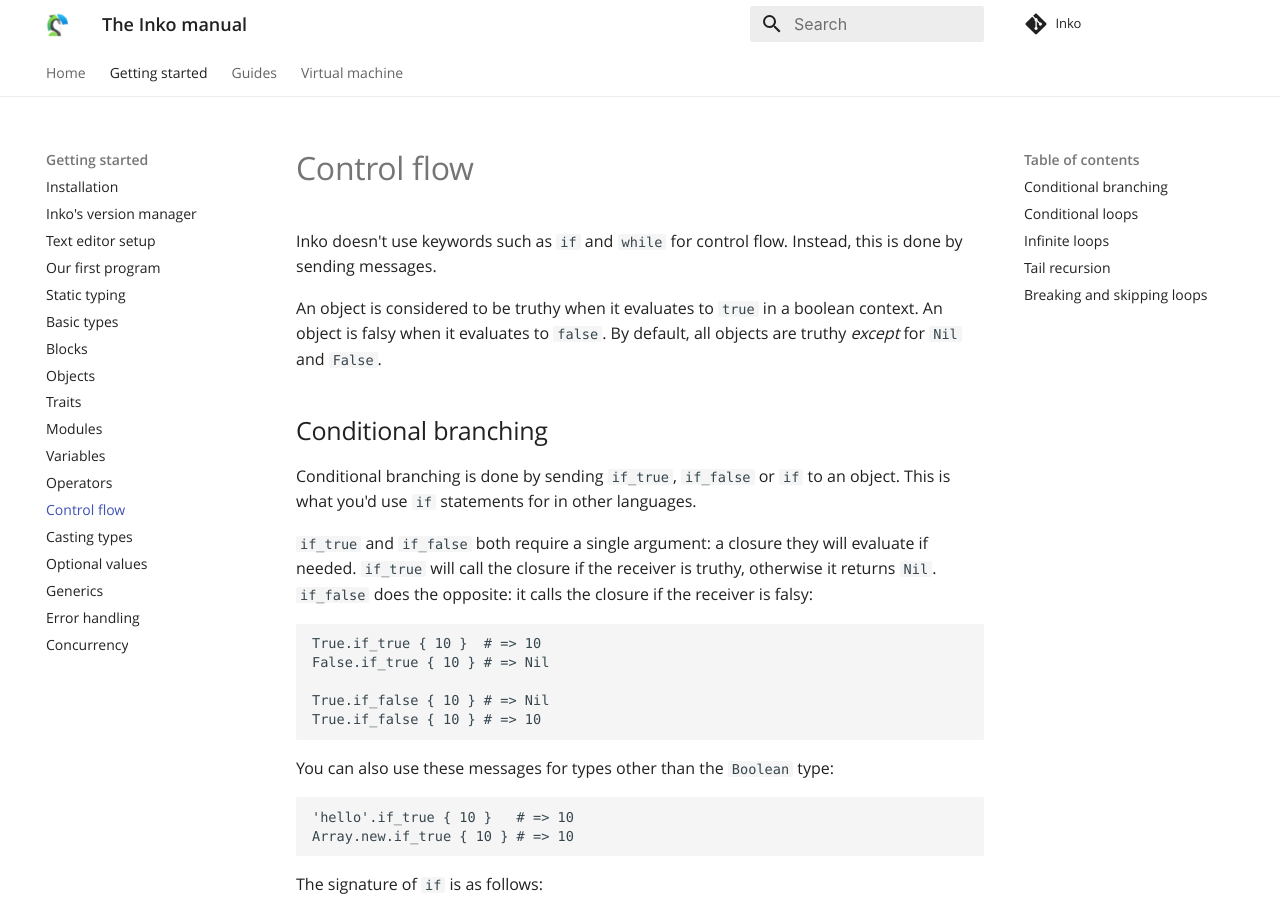
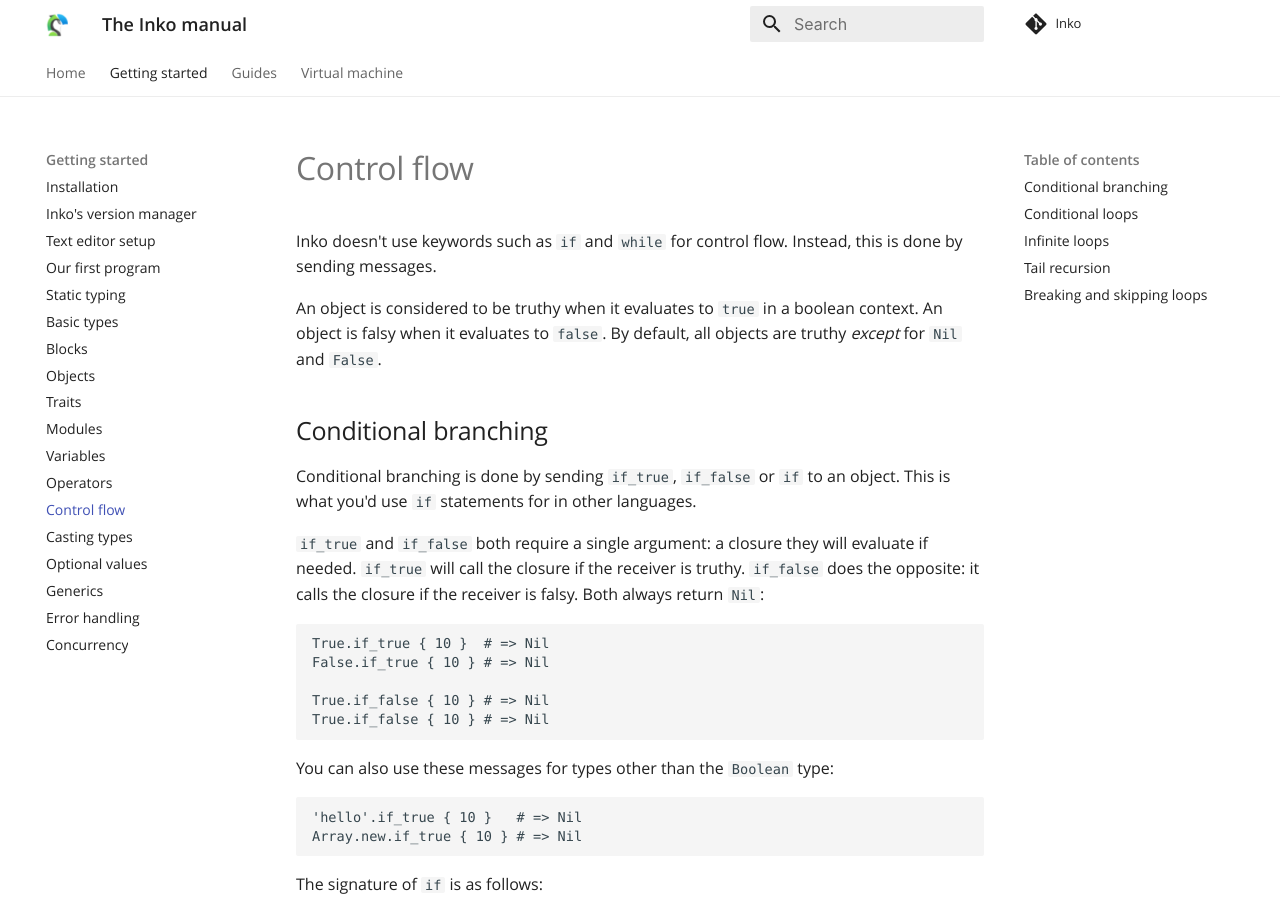
Before and after one commit to inko-lang/inko, an MkDocs documentation site: the page built from docs/source/getting-started/control-flow.md, in a window 1280 px wide and 900 px high. Built offline with MkDocs 1.6.1 and Material for MkDocs 9.7.7, drawn with Linux system fonts in a browser that asks for light colours; comment, search, counter and statistics services are not loaded.

Commit message:
Remove the return type of if_true/if_false
The return types weren't relied upon in the standard library itself, not
were they particularly useful. In addition, if we want to replace
optional types with something else (e.g. an Option type), we can do so a
bit later in the bootstrapping process.

````diff
--- a/docs/source/getting-started/control-flow.md
+++ b/docs/source/getting-started/control-flow.md
@@ -13,23 +13,23 @@ Conditional branching is done by sending `if_true`, `if_false` or `if` to an
 object. This is what you'd use `if` statements for in other languages.
 
 `if_true` and `if_false` both require a single argument: a closure they will
-evaluate if needed. `if_true` will call the closure if the receiver is truthy,
-otherwise it returns `Nil`. `if_false` does the opposite: it calls the closure
-if the receiver is falsy:
+evaluate if needed. `if_true` will call the closure if the receiver is truthy.
+`if_false` does the opposite: it calls the closure if the receiver is falsy.
+Both always return `Nil`:
 
 ```inko
-True.if_true { 10 }  # => 10
+True.if_true { 10 }  # => Nil
 False.if_true { 10 } # => Nil
 
 True.if_false { 10 } # => Nil
-True.if_false { 10 } # => 10
+True.if_false { 10 } # => Nil
 ```
 
 You can also use these messages for types other than the `Boolean` type:
 
 ```inko
-'hello'.if_true { 10 }   # => 10
-Array.new.if_true { 10 } # => 10
+'hello'.if_true { 10 }   # => Nil
+Array.new.if_true { 10 } # => Nil
 ```
 
 The signature of `if` is as follows:
````
Also changed, not shown: 6 other files.
